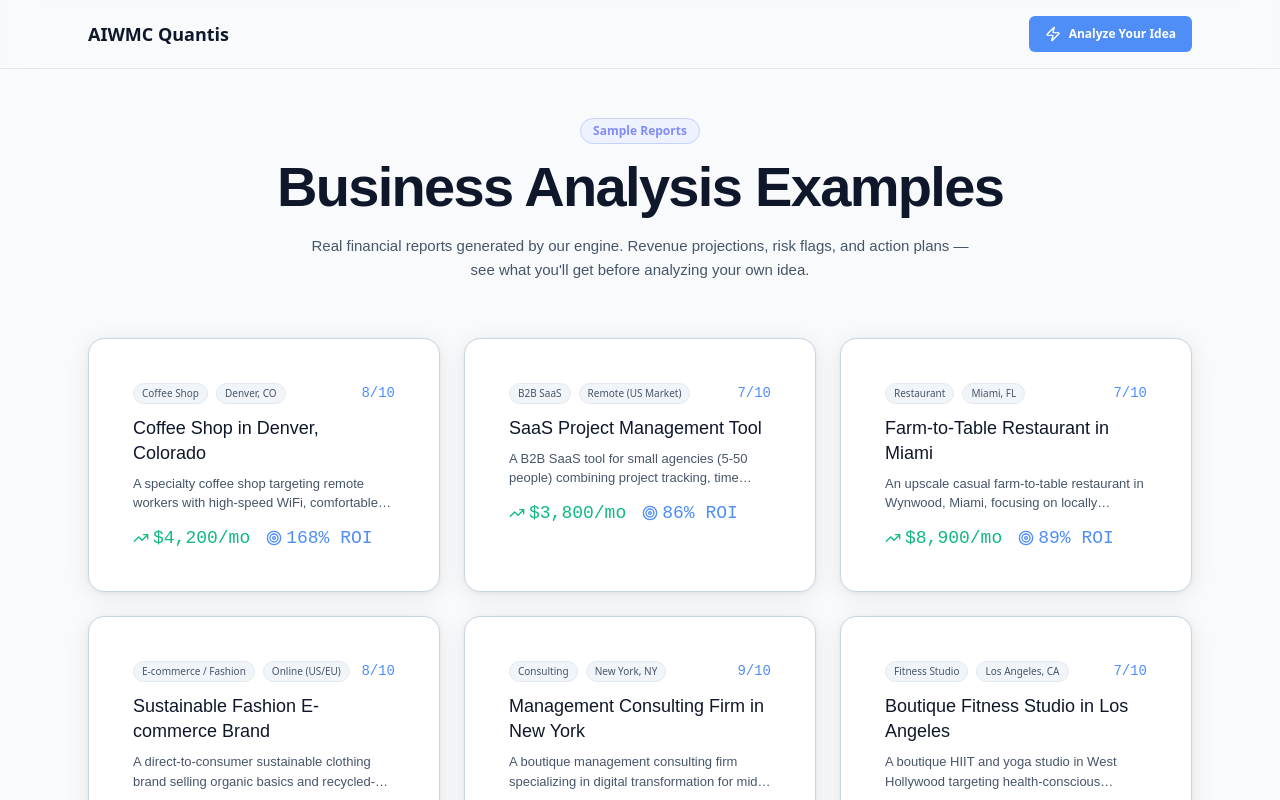
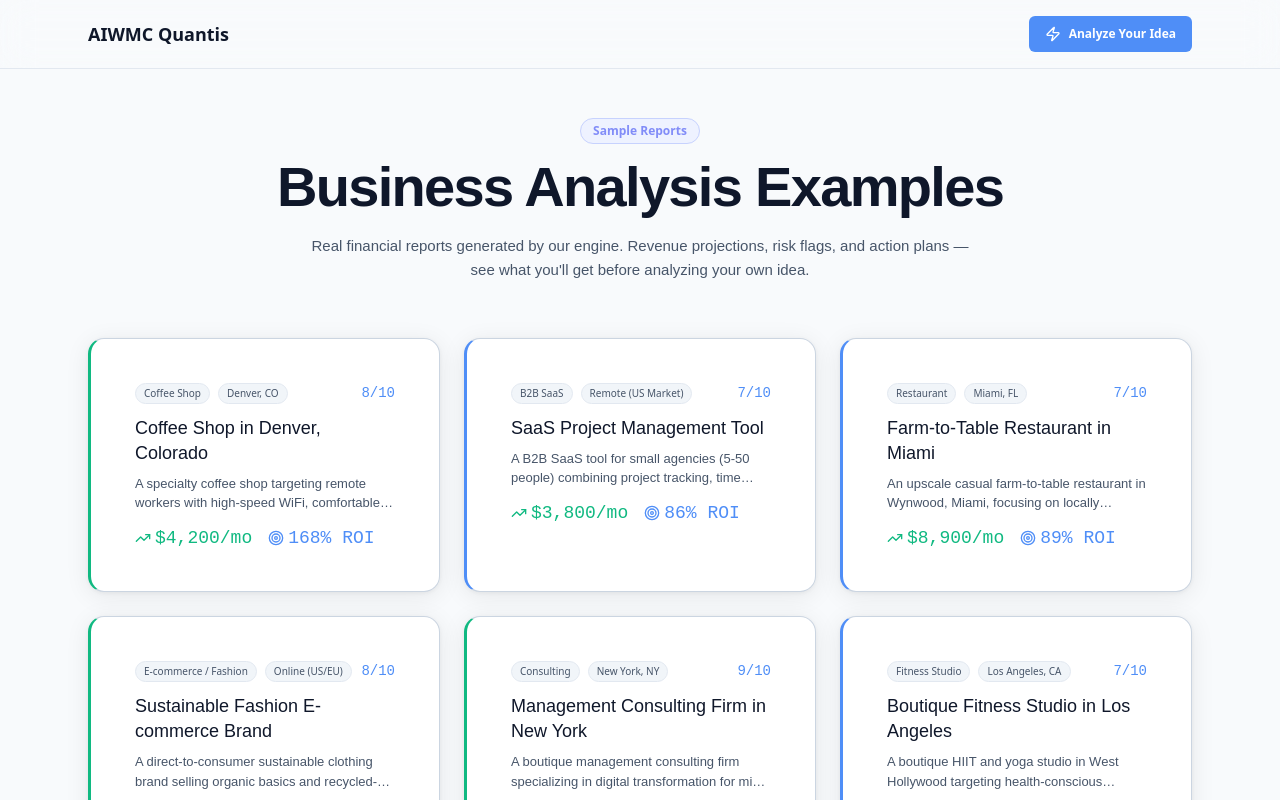
Before and after one commit to AIWMCX/aiwmcquantis, a React (Vite) app: page /examples in a window 1280 px wide. Shown: the top 800 px of the page. Built offline with nearby package versions, Linux system fonts and the light colour scheme.

Commit message:
Preceding changes

```diff
--- a/src/pages/examples/ExamplesIndex.tsx
+++ b/src/pages/examples/ExamplesIndex.tsx
@@ -51,7 +51,11 @@ export default function ExamplesIndex() {
           {EXAMPLE_LIST.map((ex, index) => (
             <Link key={ex.slug} to={`/examples/${ex.slug}`}>
               <div
-                className="q-card q-stagger h-full group"
+                className={cn(
+                  "q-card q-card-hover q-gradient-card q-stagger h-full group border-l-[3px]",
+                  ex.score && ex.score >= 8 ? 'q-score-excellent' :
+                  ex.score && ex.score >= 6 ? 'q-score-good' : 'q-score-caution'
+                )}
                 style={{ '--index': index } as React.CSSProperties}
               >
                 <div className="p-6">
```
